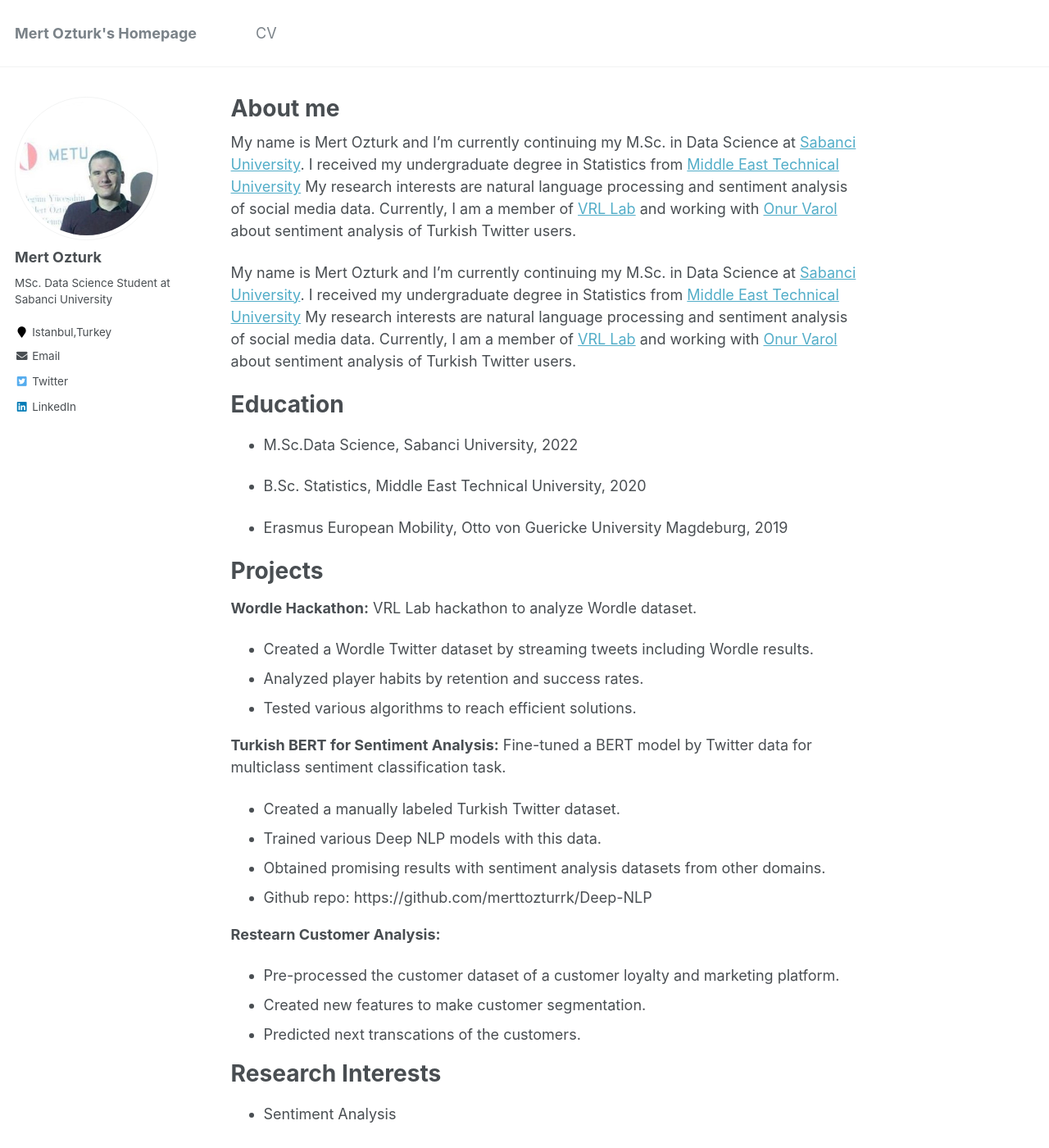
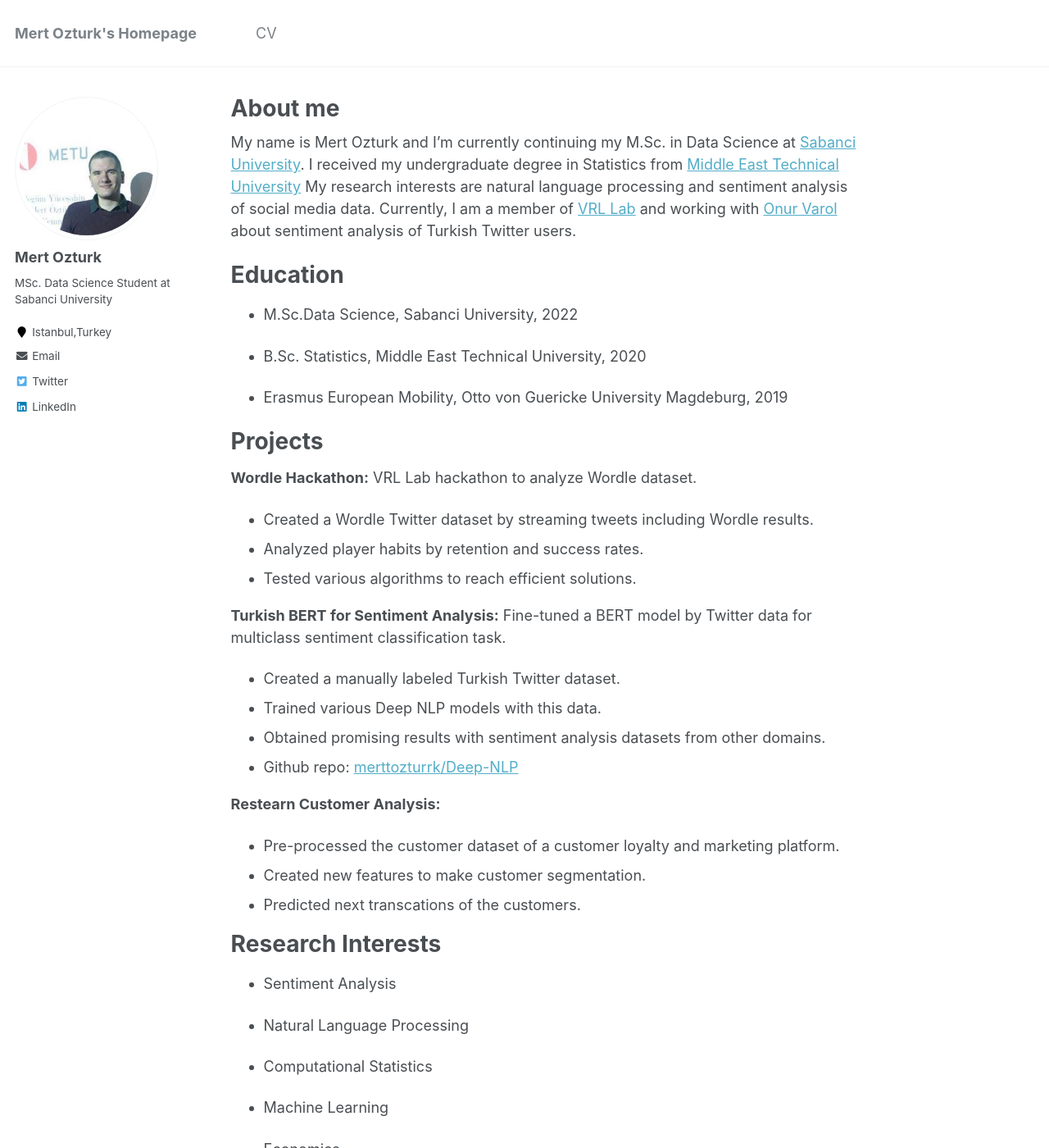
Before and after one commit to merttozturrk/merttozturrk.github.io, a Jekyll site: the page built from _pages/about.md, in a window 1280 px wide and 1400 px high. Shown: the whole window at 82% size. Built offline with Jekyll 4.4.1, drawn with Linux system fonts in a browser that asks for light colours; some of the changed lines change nothing that is shown.

Commit message:
about_commit1

```diff
--- a/_pages/about.md
+++ b/_pages/about.md
@@ -10,7 +10,6 @@
 
 My name is Mert Ozturk and I'm currently continuing my M.Sc. in Data Science at [Sabanci University](https://www.sabanciuniv.edu/en/). I received my undergraduate degree in Statistics from [Middle East Technical University](https://www.metu.edu.tr/) My research interests are natural language processing and sentiment analysis of social media data. Currently, I am a member of [VRL Lab](http://varollab.com/index.html) and working with [Onur Varol](http://www.onurvarol.com/) about sentiment analysis of Turkish Twitter users.
 
-My name is Mert Ozturk and I'm currently continuing my M.Sc. in Data Science at [Sabanci University](https://www.sabanciuniv.edu/en/). I received my undergraduate degree in Statistics from [Middle East Technical University](https://www.metu.edu.tr/) My research interests are natural language processing and sentiment analysis of social media data. Currently, I am a member of [VRL Lab](http://varollab.com/index.html) and working with [Onur Varol](http://www.onurvarol.com/) about sentiment analysis of Turkish Twitter users.
 
 Education
 ======
@@ -31,7 +30,7 @@
 * Created a manually labeled Turkish Twitter dataset.
 * Trained various Deep NLP models with this data.
 * Obtained promising results with sentiment analysis datasets from other domains.
-* Github repo: https://github.com/merttozturrk/Deep-NLP
+* Github repo: [merttozturrk/Deep-NLP](https://github.com/merttozturrk/Deep-NLP)
 
 **Restearn Customer Analysis:**
 * Pre-processed the customer dataset of a  customer loyalty and marketing platform.
```
